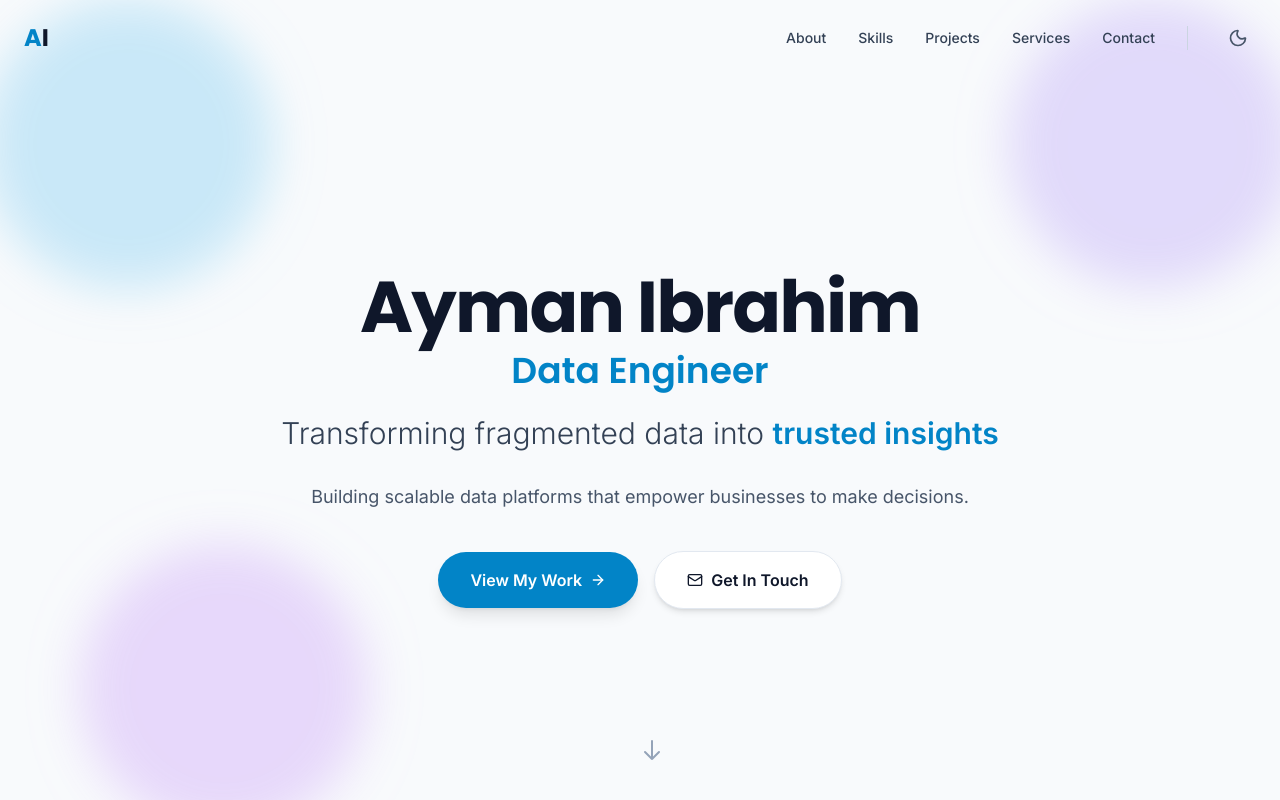
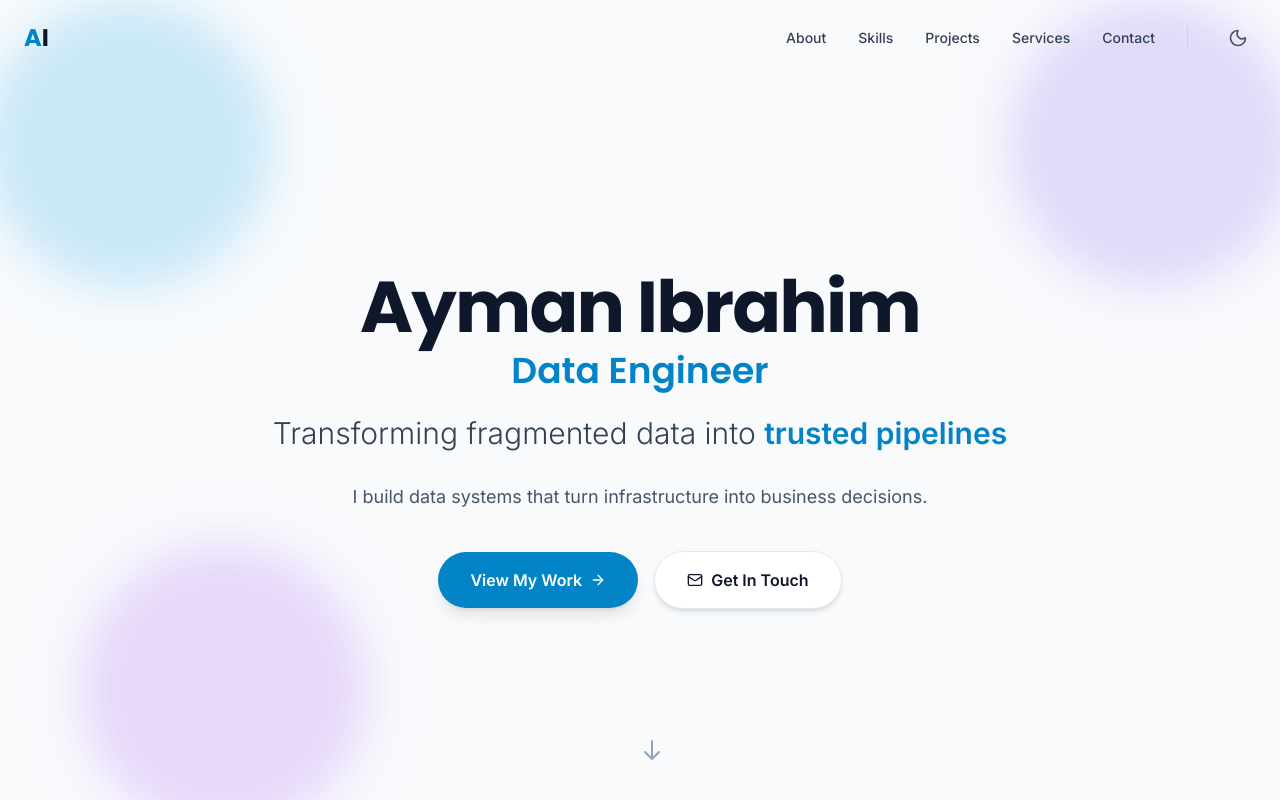
Before and after one commit to aymanibrahim/portfolio, a React (Vite) app: page / in a window 1280 px wide. Shown: the top 800 px of the page. Built offline with nearby package versions, Linux system fonts and the light colour scheme.

Commit message:
Update Hero

```diff
--- a/components/Hero.tsx
+++ b/components/Hero.tsx
@@ -24,13 +24,13 @@ const Hero: React.FC = () => {
 
         <FadeIn delay={300}>
           <p className="text-xl md:text-3xl text-slate-700 dark:text-slate-300 font-light mb-8 max-w-4xl mx-auto">
-            Transforming fragmented data into <span className="text-primary-600 dark:text-primary-400 font-semibold">trusted insights</span>
+            Transforming fragmented data into <span className="text-primary-600 dark:text-primary-400 font-semibold">trusted pipelines</span>
           </p>
         </FadeIn>
 
         <FadeIn delay={400}>
           <p className="text-base md:text-lg text-slate-600 dark:text-slate-400 mb-10 max-w-2xl mx-auto">
-            Building scalable data platforms that empower businesses to make decisions.
+            I build data systems that turn infrastructure into business decisions.
           </p>
         </FadeIn>
 
```
